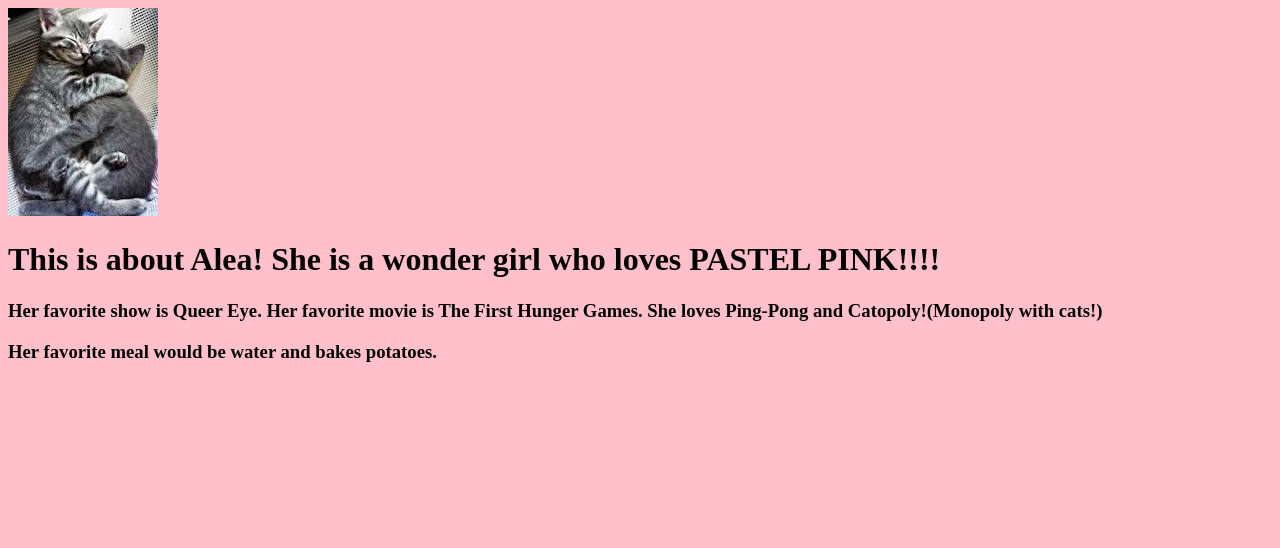
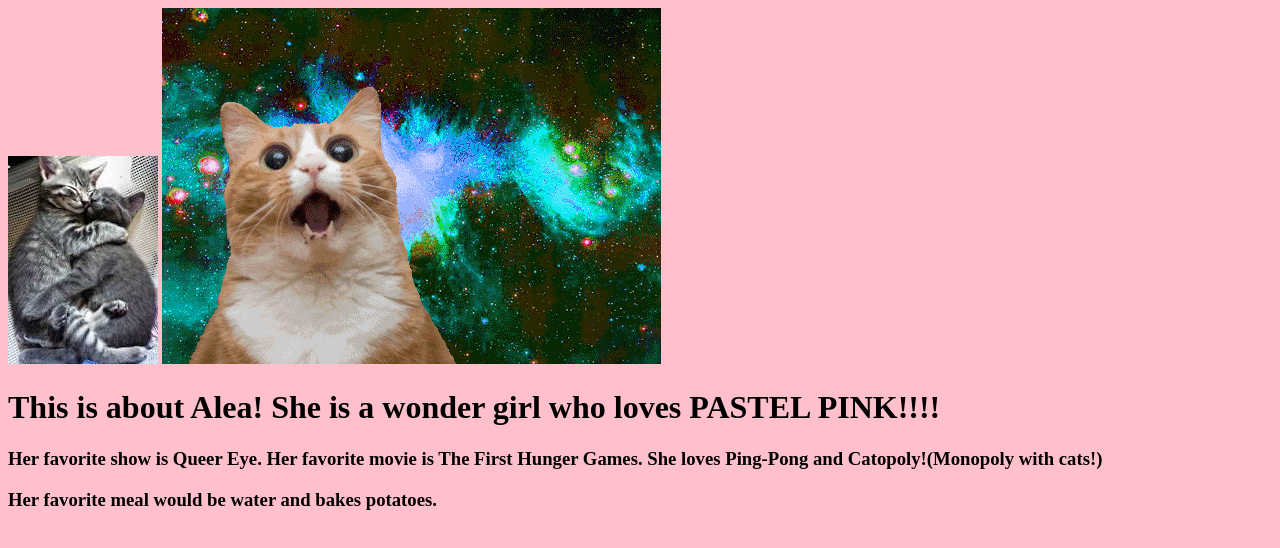
Before and after one commit to NekoAtsume/NekoAtsume.github.io, a plain HTML site: page Alea/Index.html in a window 1280 px wide. Drawn offline with Linux system fonts and the light colour scheme.

Commit message:
Update Index.html

```diff
--- a/Alea/Index.html
+++ b/Alea/Index.html
@@ -9,6 +9,7 @@
 <body bgcolor=pink>
 <div>
   <img src="cuddlecats.jpeg">
+  <img src="round-two-raffle-space-cat.gif">
   <h1> This is about Alea! She is a wonder girl who loves PASTEL PINK!!!!</h1>
       <h3> Her favorite show is Queer Eye. Her favorite movie is The First Hunger Games. She loves Ping-Pong and Catopoly!(Monopoly with cats!) </h3>
   <h3> Her favorite meal would be water and bakes potatoes. </h3>
```
